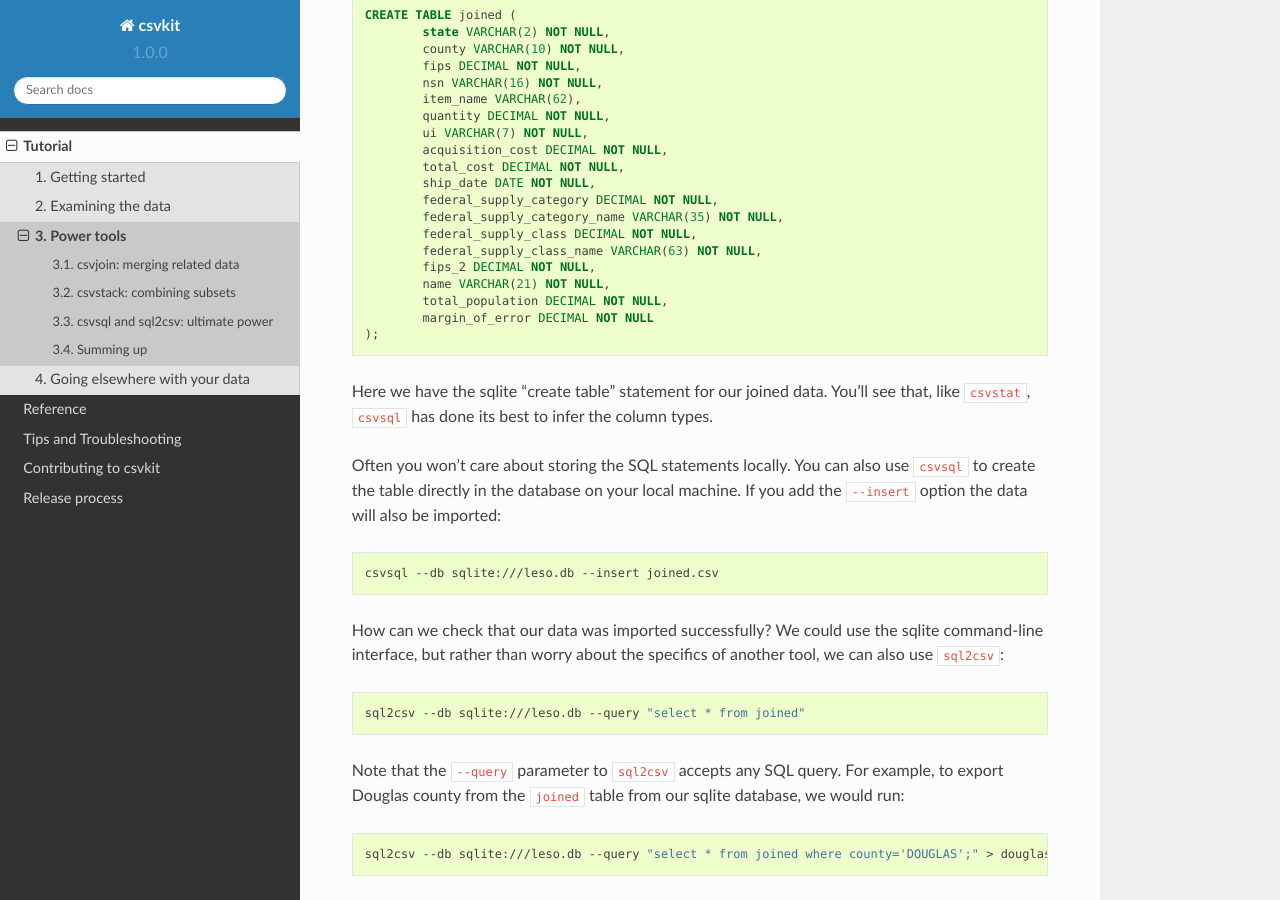
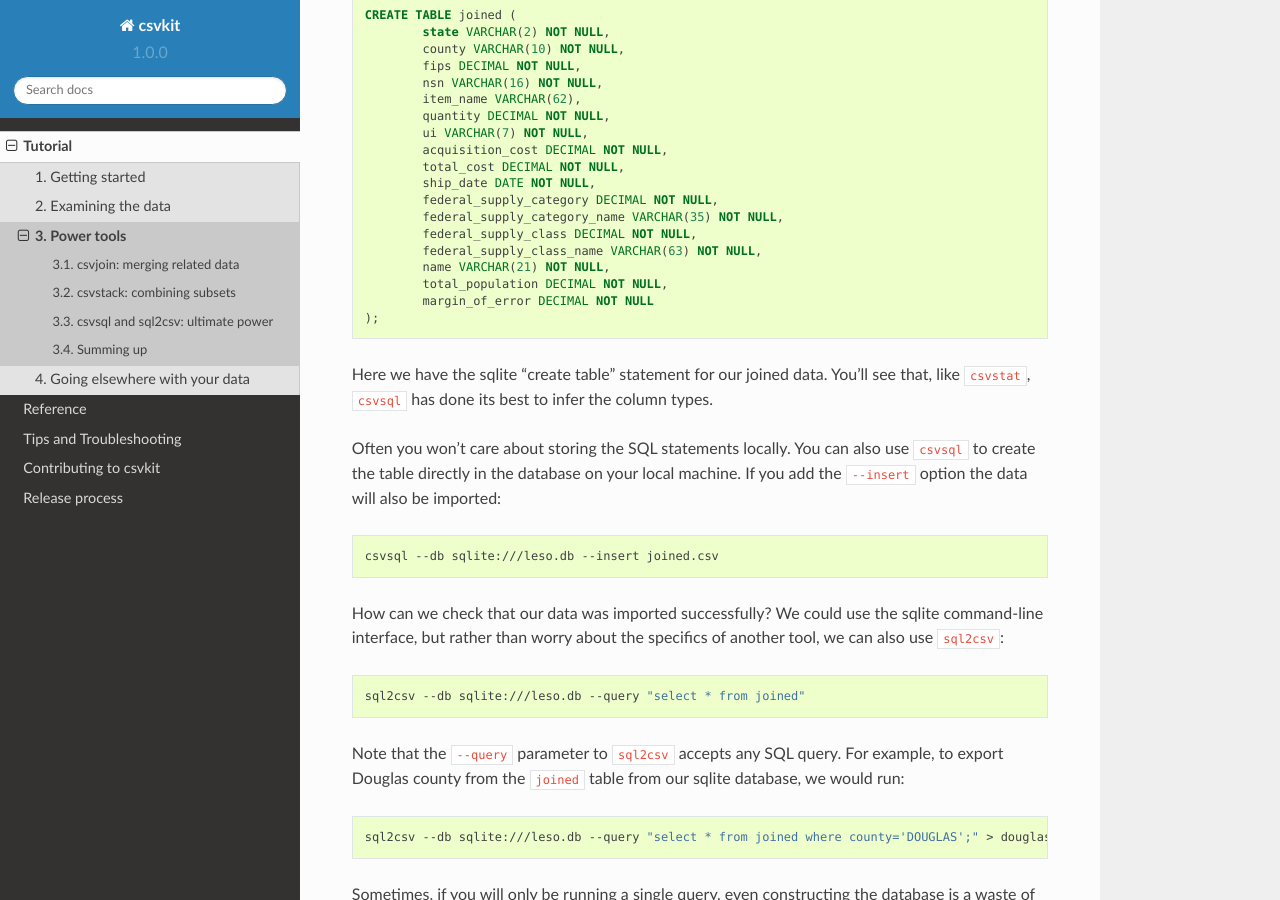
Before and after one commit to wireservice/csvkit, a Sphinx documentation site: the page built from docs/tutorial/3_power_tools.rst, in a window 1280 px wide and 900 px high, scrolled down 4115 px. Built offline with Sphinx 7.4.7 and the Read the Docs theme 2.0.0, drawn with Linux system fonts in a browser that asks for light colours.

Commit message:
Correct output for csvsql in tutorial after csvjoin update

```diff
--- a/docs/tutorial/3_power_tools.rst
+++ b/docs/tutorial/3_power_tools.rst
@@ -194,7 +194,6 @@ By default, ``csvsql`` will generate a create table statement for your data. You
             federal_supply_category_name VARCHAR(35) NOT NULL,
             federal_supply_class DECIMAL NOT NULL,
             federal_supply_class_name VARCHAR(63) NOT NULL,
-            fips_2 DECIMAL NOT NULL,
             name VARCHAR(21) NOT NULL,
             total_population DECIMAL NOT NULL,
             margin_of_error DECIMAL NOT NULL
```
